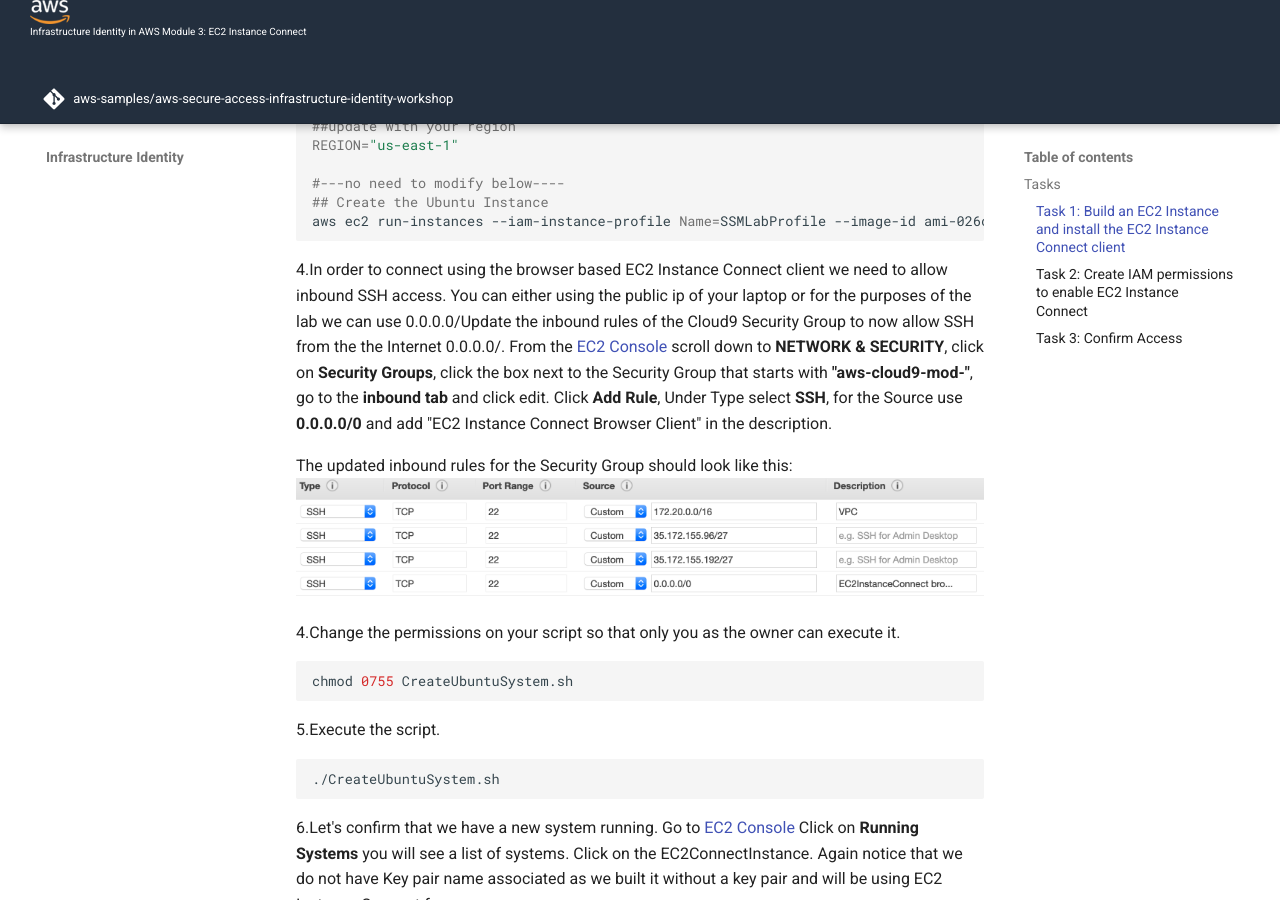
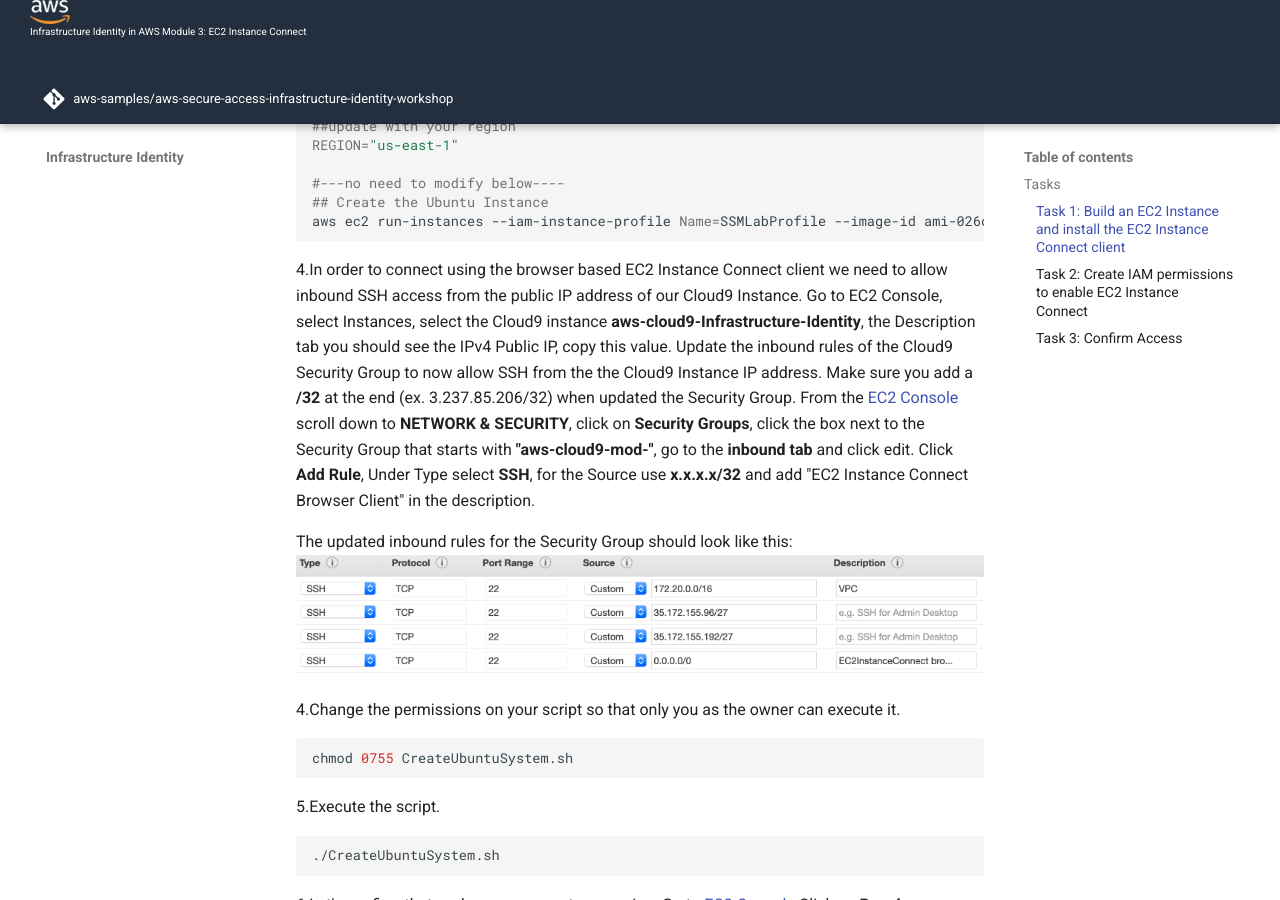
Before and after one commit to devonartis/aws-secure-access-infrastructure-identity-workshop, an MkDocs documentation site: the page built from docs/03-using-EC2-Instance-Connect.md, in a window 1280 px wide and 900 px high, scrolled down 1464 px. Built offline with MkDocs 1.6.1 and Material for MkDocs 9.7.7, drawn with Linux system fonts in a browser that asks for light colours; comment, search, counter and statistics services are not loaded; some of the changed text lies outside the part shown.

Commit message:
updating InstanceConnect to use Cloud9IP

````diff
--- a/docs/03-using-EC2-Instance-Connect.md
+++ b/docs/03-using-EC2-Instance-Connect.md
@@ -44,7 +44,7 @@
 ## Create the Ubuntu Instance
 aws ec2 run-instances --iam-instance-profile Name=SSMLabProfile --image-id ami-026c8acd92718196b --instance-type t1.micro --subnet-id "${SUBNET}" --security-group-ids "${SECGROUP}" --associate-public-ip-address --tag-specifications 'ResourceType=instance,Tags={Key="Name",Value="EC2ConnectInstance"}' --region "${REGION}" --user-data file://connect-install.txt
 ```
-4.In order to connect using the browser based EC2 Instance Connect client we need to allow inbound SSH access. You can either using the public ip of your laptop or for the purposes of the lab we can use 0.0.0.0/Update the inbound rules of the Cloud9 Security Group to now allow SSH from the the Internet 0.0.0.0/. From the <a href="https://console.aws.amazon.com/ec2/v2/home?region=us-east-1#Home:" target="_blank">EC2 Console</a> scroll down to **NETWORK & SECURITY**, click on **Security Groups**, click the box next to the Security Group that starts with **"aws-cloud9-mod-"**, go to the **inbound tab** and click edit. Click **Add Rule**, Under Type select **SSH**, for the Source use **0.0.0.0/0** and add "EC2 Instance Connect Browser Client" in the description.
+4.In order to connect using the browser based EC2 Instance Connect client we need to allow inbound SSH access from the public IP address of our Cloud9 Instance. Go to EC2 Console, select Instances, select the Cloud9 instance **aws-cloud9-Infrastructure-Identity**, the Description tab you should see the IPv4 Public IP, copy this value. Update the inbound rules of the Cloud9 Security Group to now allow SSH from the the Cloud9 Instance IP address. Make sure you add a **/32** at the end (ex. 3.237.85.206/32) when updated the Security Group. From the <a href="https://console.aws.amazon.com/ec2/v2/home?region=us-east-1#Home:" target="_blank">EC2 Console</a> scroll down to **NETWORK & SECURITY**, click on **Security Groups**, click the box next to the Security Group that starts with **"aws-cloud9-mod-"**, go to the **inbound tab** and click edit. Click **Add Rule**, Under Type select **SSH**, for the Source use **x.x.x.x/32** and add "EC2 Instance Connect Browser Client" in the description.
 
 The updated inbound rules for the Security Group should look like this:
 ![Security Group](./images/SG-connect-update.png)
````
Also changed, not shown: other parts of docs/03-using-EC2-Instance-Connect.md (+1 -1 lines), docs/images/InstanceConnectUbuntu.png, docs/images/InstanceConnectUbuntuBrowser.png.
